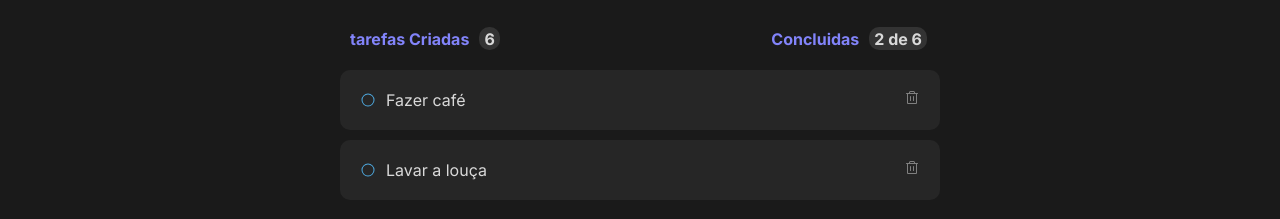
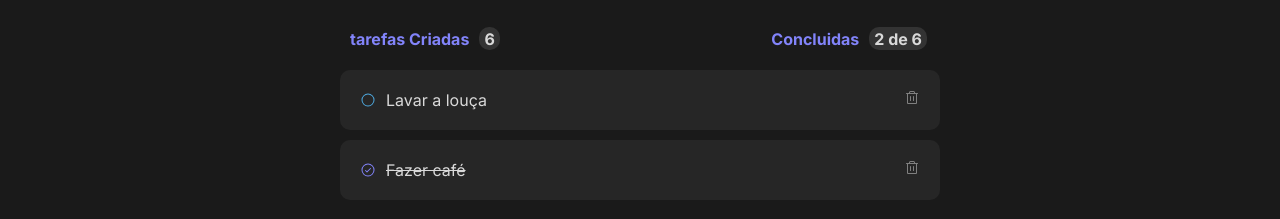
Before and after one commit to marialuisa214/todoList, a React (Vite) app: page / in a window 1280 px wide. Both pictures are taken after a click on the button 368 px from the left and 267 px from the top of the page. Shown: the part 167-386 px from the top of the page. Built offline with nearby package versions, Linux system fonts and the light colour scheme.

Commit message:
feat: aplica Done nas Todos

```diff
--- a/src/components.tsx/List.tsx
+++ b/src/components.tsx/List.tsx
@@ -1,4 +1,4 @@
-import { Circle, Trash } from "@phosphor-icons/react";
+import { CheckCircle, Circle, Trash } from "@phosphor-icons/react";
 
 import styles from './List.module.css';
 
@@ -17,17 +17,28 @@ interface listTodos {
 
 export function List( { listOfTodos, setTodo } : listTodos) {
 
-    function handleRemoveTodo(commentIdToDelete: number) {
+    function handleDoneTodo( todoDone: todoProps) {
+        const newTodoDone = {
+            id: todoDone.id,
+            title: todoDone.title,
+            done: !todoDone.done
+        }
+        const newTodoList = listOfTodos.filter(todo => {
+            return todo.id !== todoDone.id
+        })
+        newTodoList.push(newTodoDone)
+        setTodo(newTodoList)
+
+
+    }
+
+    function handleRemoveTodo(todoIdToDelete: number) {
 
         const todoListWitouthDeleteOne = listOfTodos.filter(todo => {
-            return todo.id !== commentIdToDelete
+            return todo.id !== todoIdToDelete
         })
         setTodo(todoListWitouthDeleteOne)
     }
-
-
-
-
     return(
         <div className={styles.list}>
             <div className={styles.listInfo}>
@@ -44,10 +55,25 @@ export function List( { listOfTodos, setTodo } : listTodos) {
 
             {listOfTodos.map(todo  => {
 
+
+                    {if (todo.done === true) {
                         return (
                             <div className={styles.boxActivit}>
                                 <div className={styles.activit}>
                                     <button className={styles.circle}>
+                                        <CheckCircle color='var(--purple)'/>
+                                    </button>
+                                    <p><s> {todo.title}</s></p>
+                                </div>
+                                <button onClick={() => handleRemoveTodo(todo.id)} className={styles.trash}>
+                                    <Trash />
+                                </button>
+                            </div>)
+                    }
+                    else return (
+                    <div className={styles.boxActivit}>
+                        <div className={styles.activit}>
+                            <button onClick={ () => handleDoneTodo(todo)} className={styles.circle}>
                                 <Circle/>
                             </button>
                             <p>{todo.title}</p>
@@ -56,8 +82,8 @@ export function List( { listOfTodos, setTodo } : listTodos) {
                             <Trash />
                         </button>
                     </div>
-
                     )
+                }
             })}
 
         </div>
```
Lines whose indentation alone changed are shown as unchanged.
